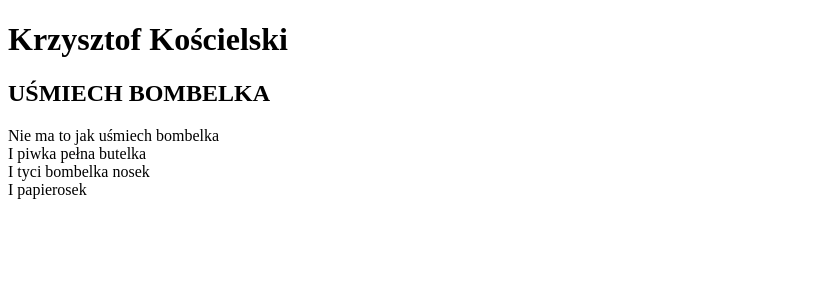
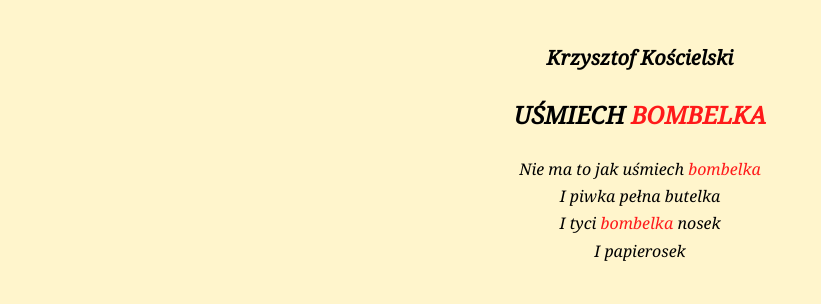
Before and after one commit to Martenia/learning-git-2, a plain HTML site: page index.html in a window 1280 px wide. Shown: the whole page, without its empty margins (0-821 px from the left). Drawn offline with Linux system fonts and the light colour scheme; files that its build step writes are made by us from their sources.

Commit message:
Dodane Style

```diff
--- a/css/style.css
+++ b/css/style.css
@@ -0,0 +1,19 @@
+
+body {
+    font-family: 'Noto Serif', serif;
+    line-height: 1.7;
+    display: block;
+    background-color: #fff5cc;
+}
+div {
+    margin: 0 auto;
+    padding: 20px;
+    width: 50%;
+    text-align: center;
+}
+h1 {
+    font-size: 20px;
+}
+span {
+    color: #ff1a1a;
+}
--- a/index.html
+++ b/index.html
@@ -4,21 +4,23 @@
         <meta charset="utf-8">
         <meta name="viewport" content="width=device-width, initial-scale=1.0">
         <title>UŚMIECH BOMBELKA</title>
-        <link rel="stylesheet" href="style.css">
+        <link rel="preconnect" href="https://fonts.gstatic.com">
+        <link href="https://fonts.googleapis.com/css2?family=Noto+Serif:ital@1&display=swap" rel="stylesheet">
+        <link rel="stylesheet" href="css/style.css">
     </head>
 
     <body>
-
+    <div>
         <h1>Krzysztof Kościelski</h1>
 
-<h2>UŚMIECH BOMBELKA</h2>
+<h2>UŚMIECH <span>BOMBELKA</span></h2>
 
-<p>Nie ma to jak uśmiech bombelka<br>
+<p>Nie ma to jak uśmiech <span>bombelka</span><br>
     I piwka pełna butelka<br>
-    I tyci bombelka nosek<br>
+    I tyci <span>bombelka</span> nosek<br>
     I papierosek</p>
 
-
+</div>
     </body>
 
 </html>
```
